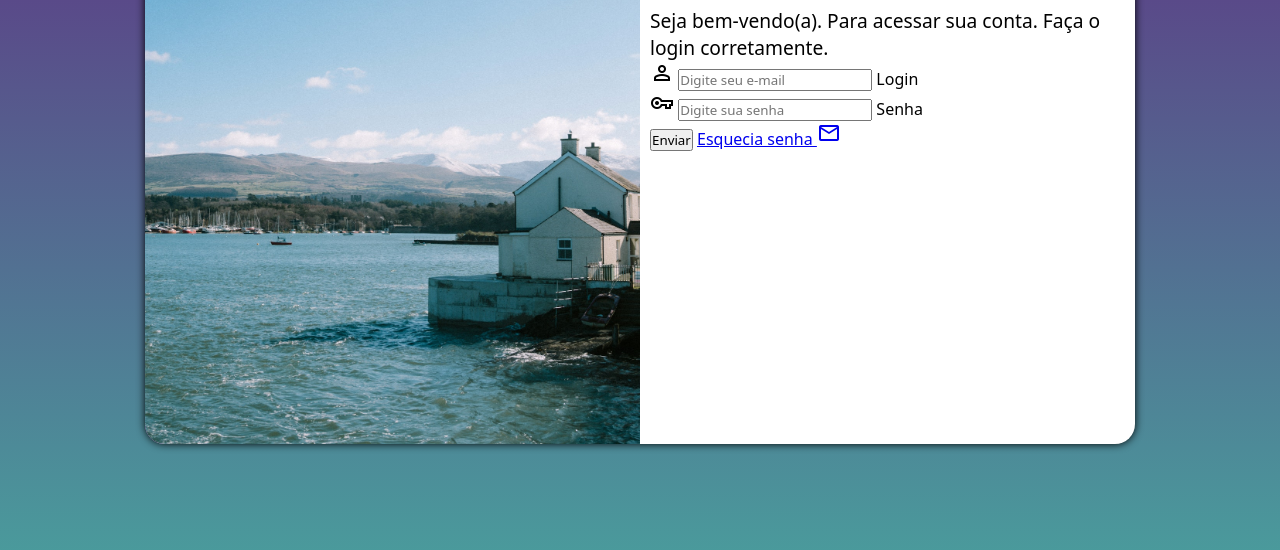
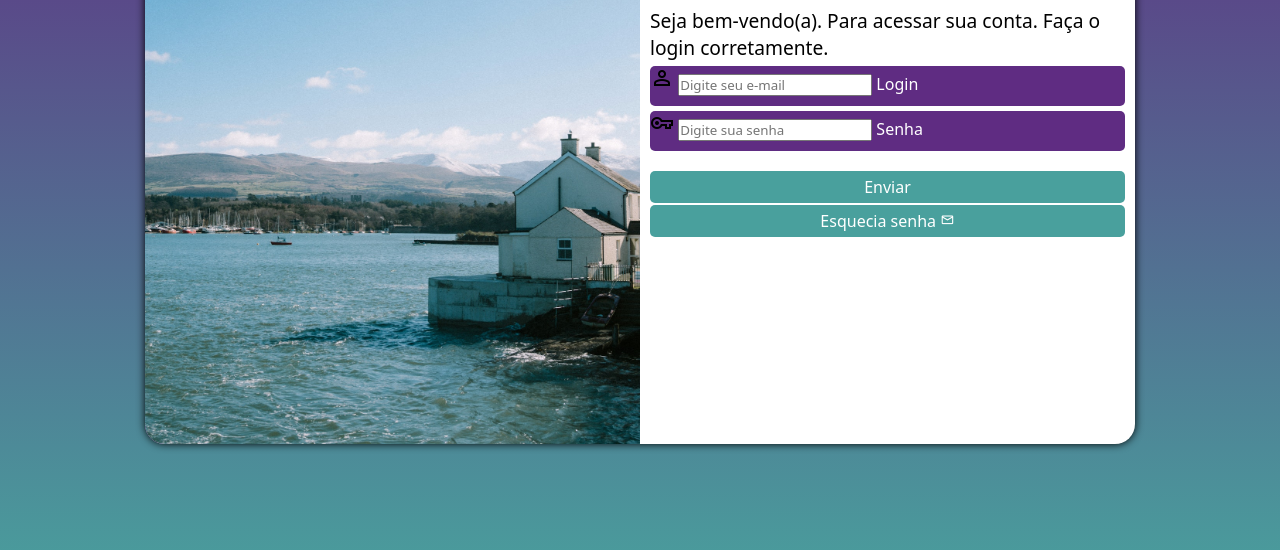
Before and after one commit to v-antoniolli/tela_login_responsiva, a plain HTML site: page index.html in a window 1280 px wide. Shown: the part 206-756 px from the top of the page. Drawn offline with nearby package versions, Linux system fonts and the light colour scheme.

Commit message:
personalizando

```diff
--- a/estilos/style.css
+++ b/estilos/style.css
@@ -58,3 +58,53 @@ div#formulario h1{
 div#formulario p{
   font-size: 0.8em;
 }
+
+form input[type=submit]{
+  display: block;
+  padding: 5px;
+  font-size: 1em;
+  width: 100%;
+
+  margin-top: 20px;
+
+  background-color:#49a09d;
+  border: none;
+  font-size: 1em;
+  color: white;
+  border-radius: 5px;
+}
+
+form div.campo{
+  background-color: #5f2c82;
+  width: 100%;
+  height: 40px;
+  margin-top: 5px;
+  border-radius: 5px;
+}
+label{
+  color: white;
+}
+
+form input[type=submit]:hover{
+  background-color:#316c6a ;
+  cursor: pointer;
+}
+form a.botao{
+  display: block;
+  font-size: 1em;
+  width: 100%;
+  border-radius: 5px;
+  text-align: center;
+  padding: 5px;
+  margin-top: 2px;
+  background-color: #49a09d ;
+  text-decoration: none;
+  color: white;
+}
+form a.botao span{
+  font-size: 0.9em;
+}
+form a.botao:hover{
+  background-color:#316c6a ;
+  cursor: pointer;
+}
--- a/index.html
+++ b/index.html
@@ -34,7 +34,7 @@
             <label for="isenha">Senha</label>
           </div>
           <input type="submit" value="Enviar">
-          <a href="esqueci.html">Esquecia senha <span class="material-symbols-outlined">
+          <a class="botao" href="esqueci.html">Esquecia senha <span class="material-symbols-outlined">
             mail
             </span></a>
         </form>
```
